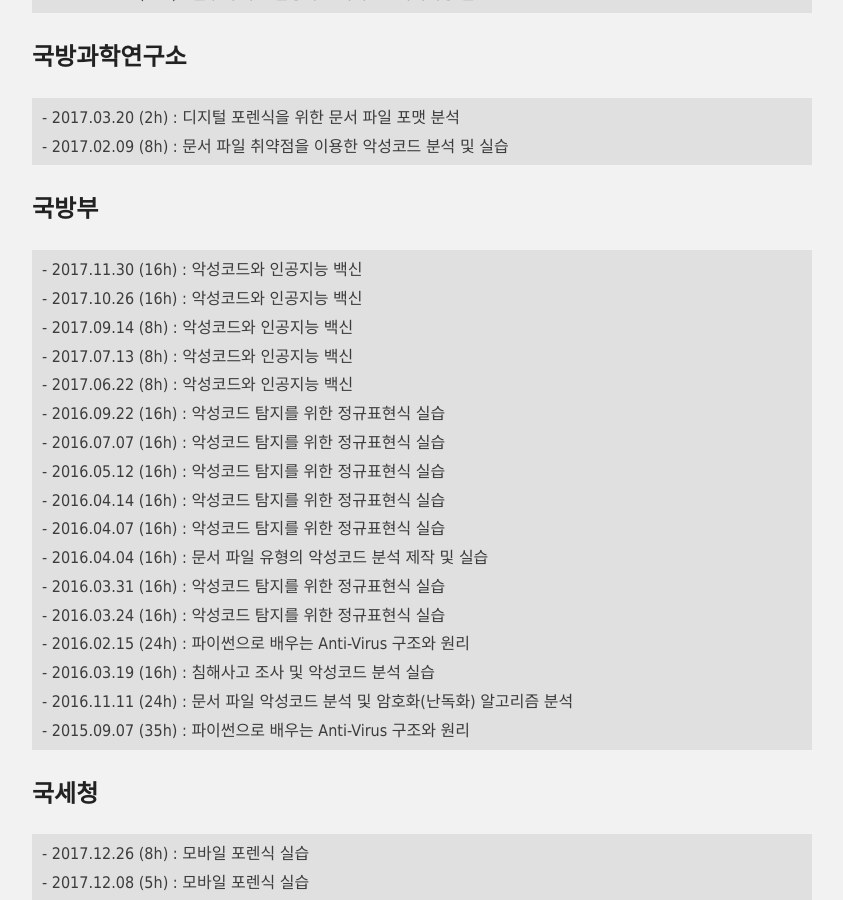
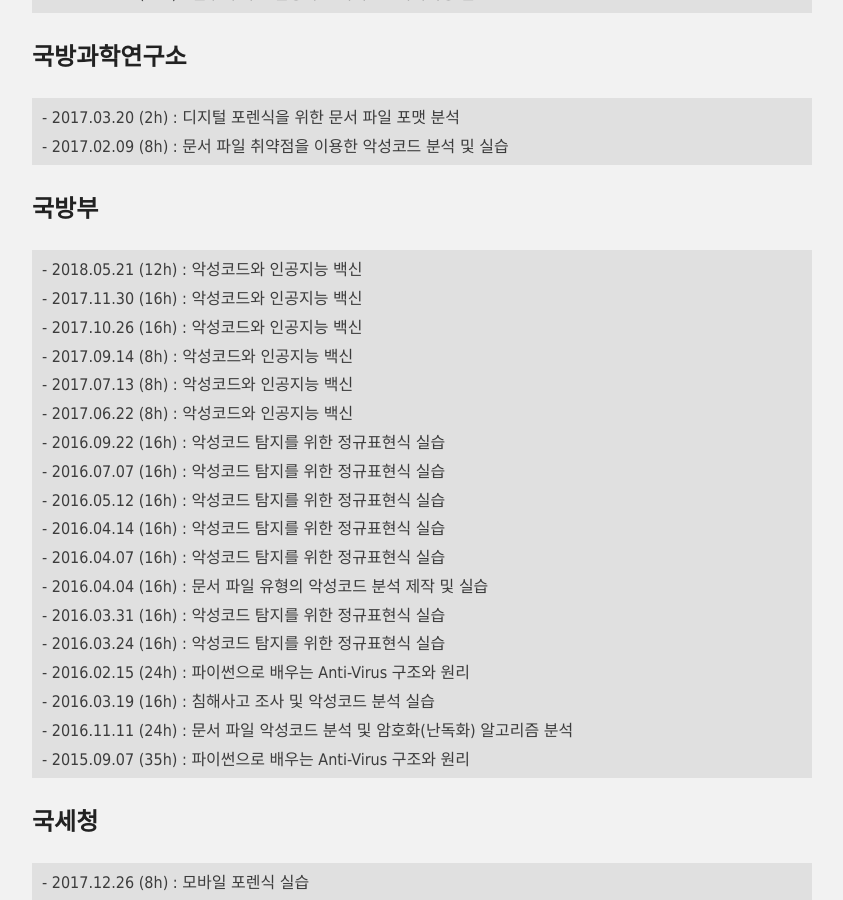
Before and after one commit to hanul93/hanul93.github.com, a Jekyll site: the page built from lecture.md, in a window 1280 px wide and 900 px high, scrolled down 1008 px. Shown: the whole window, without its empty margins (218-1061 px from the left). Built offline with Jekyll 4.4.1, drawn with Linux system fonts in a browser that asks for light colours; nearby versions of some CDN libraries.

Commit message:
국방부 강의 추가

```diff
--- a/lecture.md
+++ b/lecture.md
@@ -52,7 +52,8 @@
 
 ## 국방부
 
-<div class="highlighter-rouge"><pre class="highlight"><code class="keibox">- 2017.11.30 (16h) : 악성코드와 인공지능 백신
+<div class="highlighter-rouge"><pre class="highlight"><code class="keibox">- 2018.05.21 (12h) : 악성코드와 인공지능 백신
+- 2017.11.30 (16h) : 악성코드와 인공지능 백신
 - 2017.10.26 (16h) : 악성코드와 인공지능 백신
 - 2017.09.14 (8h) : 악성코드와 인공지능 백신
 - 2017.07.13 (8h) : 악성코드와 인공지능 백신
```
